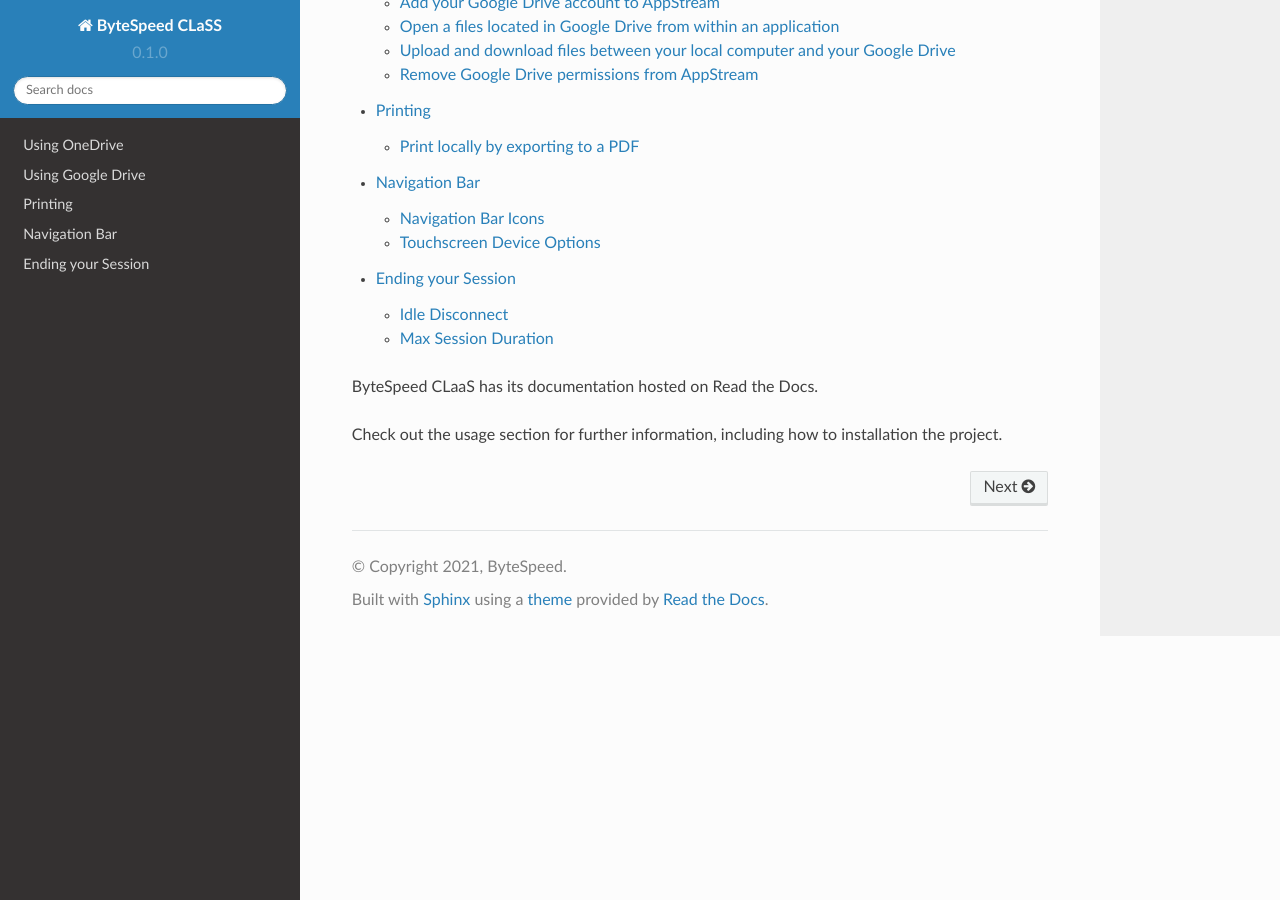
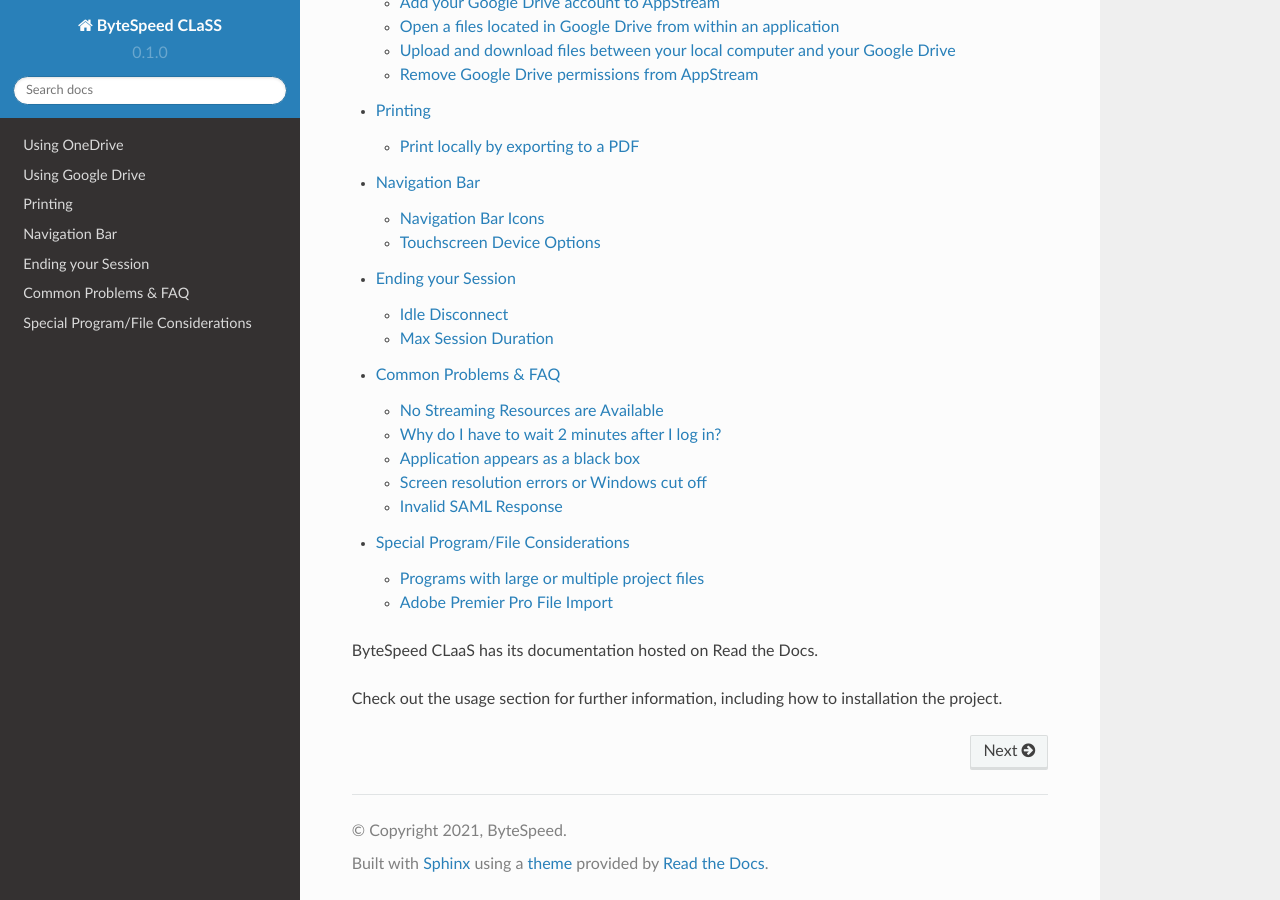
Before and after one commit to bytespeed/CLaaS-Documentation, a Sphinx documentation site: the page built from docs/index.rst, in a window 1280 px wide and 900 px high, scrolled down 687 px. Built offline with Sphinx 7.4.7 and the Read the Docs theme 2.0.0, drawn with Linux system fonts in a browser that asks for light colours; some of the changed lines change nothing that is shown.

Commit message:
new pages

```diff
--- a/docs/index.rst
+++ b/docs/index.rst
@@ -19,6 +19,8 @@
    print
    navbar
    disconnect
+   issues_faq
+   programs
 
 ByteSpeed CLaaS has its documentation hosted on Read the Docs.
 
--- /dev/null
+++ b/docs/issues_faq.rst
@@ -0,0 +1,49 @@
+Common Problems & FAQ
+=====
+
+No Streaming Resources are Available
+------------
+
+If you see the message "No streaming resources are available for your session" when connecting to AppStream, all available AppStream sessions are currently in use.
+
+.. image:: _static/no_streaming_resources.png
+
+AppStream is aware of your attempt to connect, and will begin preparing additional sessions, a process that could take up to 30 minutes. We suggest you retry your login again. If you continue receiving this error, please contact ByteSpeed.
+
+
+Why do I have to wait 2 minutes after I log in?
+------------
+
+The initial two-minute load time after you have selected your application is the time that it takes to prepare your session to run. This only happens once per session.
+
+.. image:: _static/streaming_timer.png
+
+Application appears as a black box
+------------
+
+If an app's window appears as a black box instead of showing the app, First wait a minute to see if application loads as the first application launch of the session may be slower then usual. If it still has not shown, follow these steps:
+
+1. Close AppStream tab and reconnect to your existing session.
+    * If that doesnt work continue on
+2. Click the User icon in the Navigation Bar
+3. Select End Session
+4. Restart a new AppStream session
+
+Screen resolution errors or Windows cut off
+------------
+
+In certain applications (ex. Autodesk or Adobe) you may receive an error saying it requires a higer resolution or certain windows will have elements that are off the screen and you cannot access. In these cases you can try the following in the nav bar:
+
+1. Set AppStream to Fullscreen
+2. Set the sceen resolution manualy and it will scale down to your devices resolution
+
+.. image:: _static/set_resolution.png
+
+
+Invalid SAML Response
+------------
+
+If you see a message that says "Your request included an invalid SAML response" it means you are not authorized for access to AppStream.
+
+.. image:: _static/invalid_saml.png
+   :scale: 50%
--- /dev/null
+++ b/docs/programs.rst
@@ -0,0 +1,26 @@
+Special Program/File Considerations
+=====
+
+Programs with large or multiple project files
+------------
+*Note - When a cloud storage account is connected any file you work on is directly synchronized with the Cloud.*
+
+If you work on a single Excel or text file performance shouldn’t be impacted. However, if you open or save big projects that contain multiple files, libraries, segments or if the file sizes are excessive it might take a lot longer or even time out when try to Build projects or save big catalogs.
+
+In these cases we suggest the following workflow:
+
+1. Copy the files from your Google/OneDrive to your Temporary folder and then open
+
+    .. image:: _static/cloud_to_temp.png
+
+2. Once you are done with your work save and copy the files back from Temporary files to your Google/OneDrive
+
+    .. image:: _static/temp_to_cloud.png
+
+3. Wait for a few minutes to allow those files to be uploaded to your Cloud location before terminating your AppStream session
+
+
+Adobe Premier Pro File Import
+------------
+
+When importing files from cloud storage the import window will **NOT** be show your cloud storage under **This PC**. In order to access your cloud files you can navigate to the **M: drive** and your files will be there.
```
Also changed, not shown: docs/_static/cloud_to_temp.png (added), docs/_static/invalid_saml.png (added), docs/_static/no_streaming_resources.png (added), docs/_static/set_resolution.png (added), docs/_static/streaming_timer.png (added), docs/_static/temp_to_cloud.png (added).
